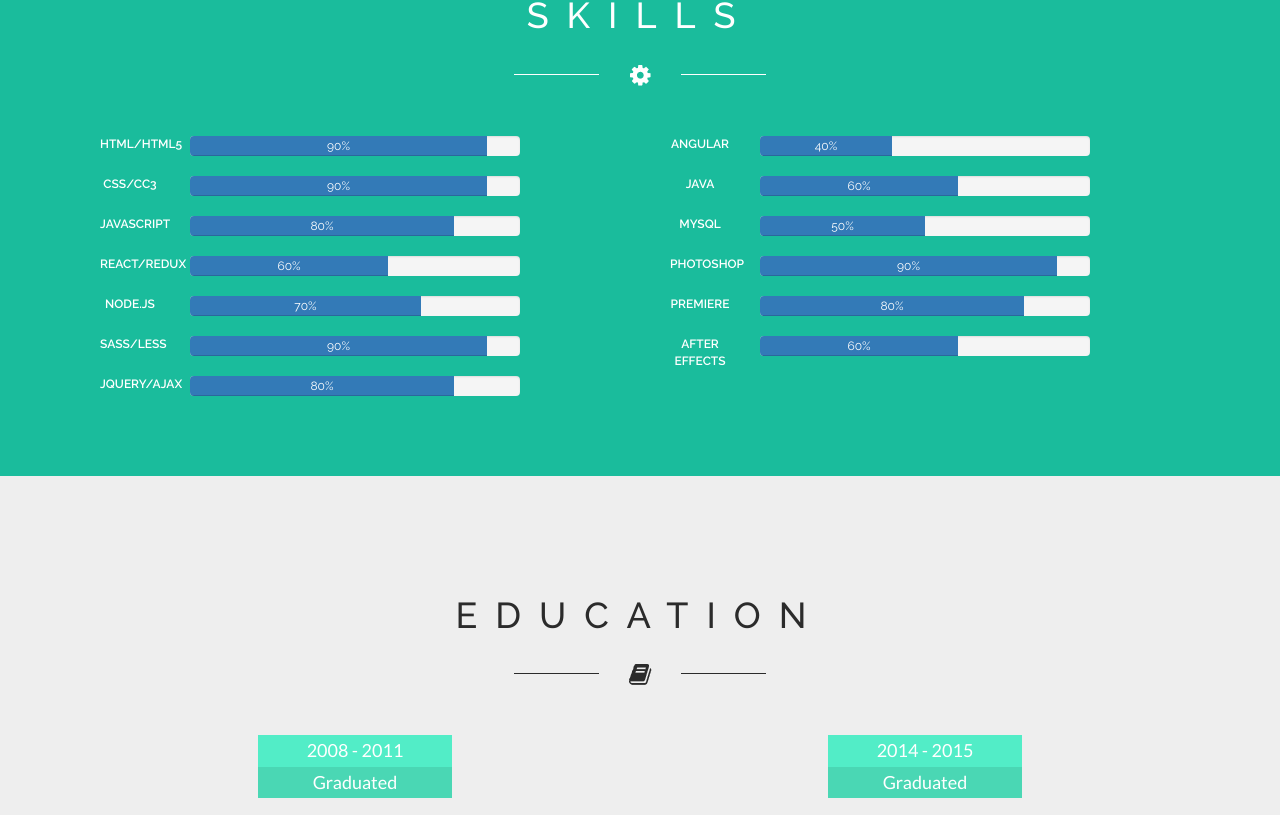
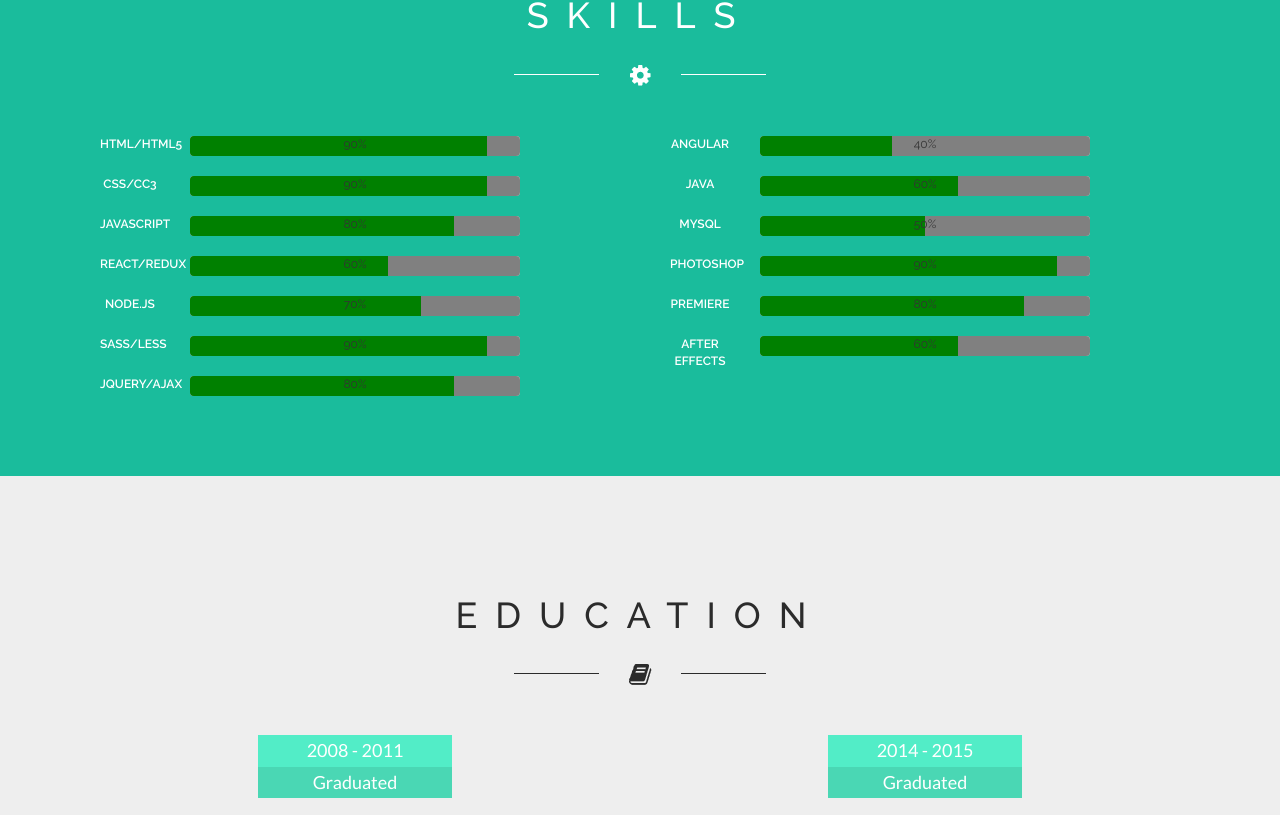
Before and after one commit to diegochagas/diegochagas.github.io, a React (Create React App) app: page / in a window 1280 px wide. Shown: the part 1525-2340 px from the top of the page. Built offline with nearby package versions, Linux system fonts and the light colour scheme.

Commit message:
Update the semantic to HTML5 and Fix issues on npm

```diff
--- a/src/components/footer.js
+++ b/src/components/footer.js
@@ -6,12 +6,14 @@
 		<footer>
 			<div className="footer">
 				<div className="container">
-					<p>Copyright &copy; 2018 Diego Chagas. Template by <a href="http://w3layouts.com/"> W3layouts</a></p>
+					<p>Copyright &copy; 2018 Diego Chagas. Template based on <a href="http://w3layouts.com/"> W3layouts</a></p>
 				</div>
 			</div>
-			<Link className="toTop" to="home" spy={true} smooth={true} duration={1000}>
-				<span className="toTopHover"></span>To Top
-			</Link>
+			<aside>
+				<Link className="toTop" to="home" spy={true} smooth={true} duration={1000}>
+					<span className="toTopHover"></span>To Top
+				</Link>
+			</aside>
 		</footer>
 	);
 }
--- a/src/components/portfolio.js
+++ b/src/components/portfolio.js
@@ -10,14 +10,14 @@
 export default class Portfolio extends Component{
 	renderWork(portfolio, company, role, site){
 		return(
-			<div className="col-md-4 gallery-grid gallery1">
+			<figure className="col-md-4 gallery-grid gallery1">
 				<img src={portfolio} className="img-responsive" alt="print of the page"/>
-				<div className="textbox">
+				<figcaption className="textbox">
 					<h4>{company}</h4>
 					<p>{role}</p>
 					<div className="button"><a href={site} target="_blank" rel="noopener noreferrer">VIEW</a></div>
-				</div>
-			</div>
+				</figcaption>
+			</figure>
 		);
 	}
 
--- a/src/components/skills.js
+++ b/src/components/skills.js
@@ -12,9 +12,9 @@
 				</div>
                 <div className="col-md-8">
                     <div className="progress">
-                        <div className="progress-bar" role="progressbar" aria-valuenow={value} aria-valuemin="0" aria-valuemax="100" style={{width: percentage}}>
-                            <span>{percentage}</span>
-                        </div>
+						<span className="progress-percent">{percentage}</span>
+						<progress className="progress-bar" value={value} max="100">
+						</progress>
                     </div>
                 </div>
             </div>
--- a/src/styles/skills.scss
+++ b/src/styles/skills.scss
@@ -33,4 +33,23 @@
 .circles-text-wrp {
   line-height: 142px !important;
 }
+
+.progress {
+  position: relative;
+}
+
+.progress-percent {
+  position: absolute;
+  left: 0;
+  right: 0;
+  margin-left: auto;
+  margin-right: auto;
+  font-size: 12px;
+}
+
+.progress-bar{
+  background-color: initial;
+  float: initial;
+  width: 100%;
+}
 /*--//skills--*/
```
Also changed, not shown: package.json (+9 -3 lines), 1 other file (tests, documents, lock files or other folders).
